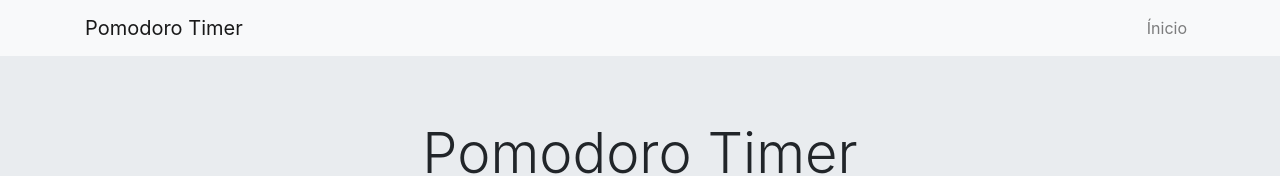
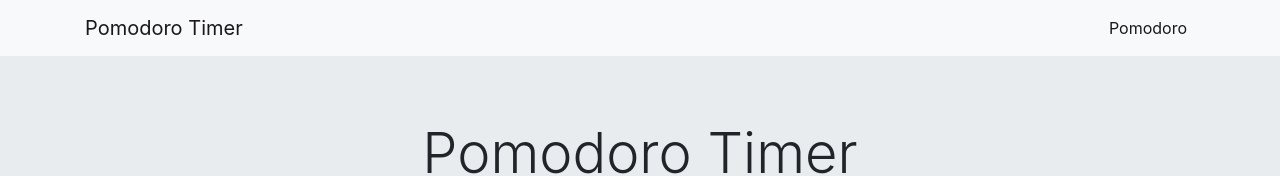
Before and after one commit to oidsjr/pomodoro, a Vue app: page /#/ in a window 1280 px wide. Shown: the top 176 px of the page. Built offline with nearby package versions, Linux system fonts and the light colour scheme; the HTML template or start-up script is replaced by a standard one.

Commit message:
Router adjusts

```diff
--- a/src/router/index.js
+++ b/src/router/index.js
@@ -8,8 +8,10 @@ export default new VueRouter({
   routes: [
     {
       path: '/',
-      name: 'Ínicio',
+      name: 'Pomodoro',
       component: Clock,
+      props: { startTime: 1500 },
     },
   ],
+  linkExactActiveClass: 'active',
 });
```
